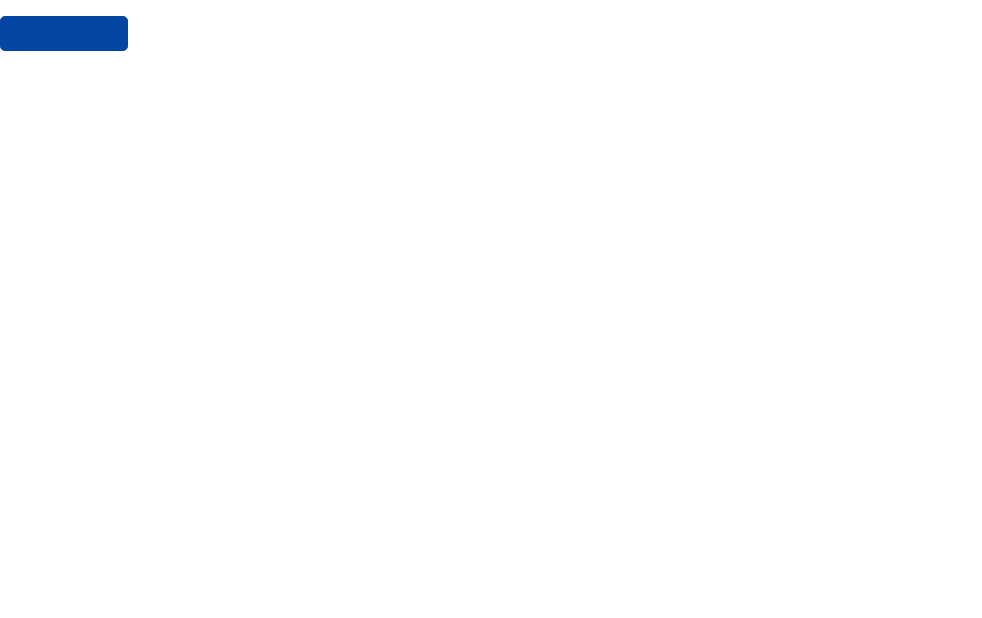
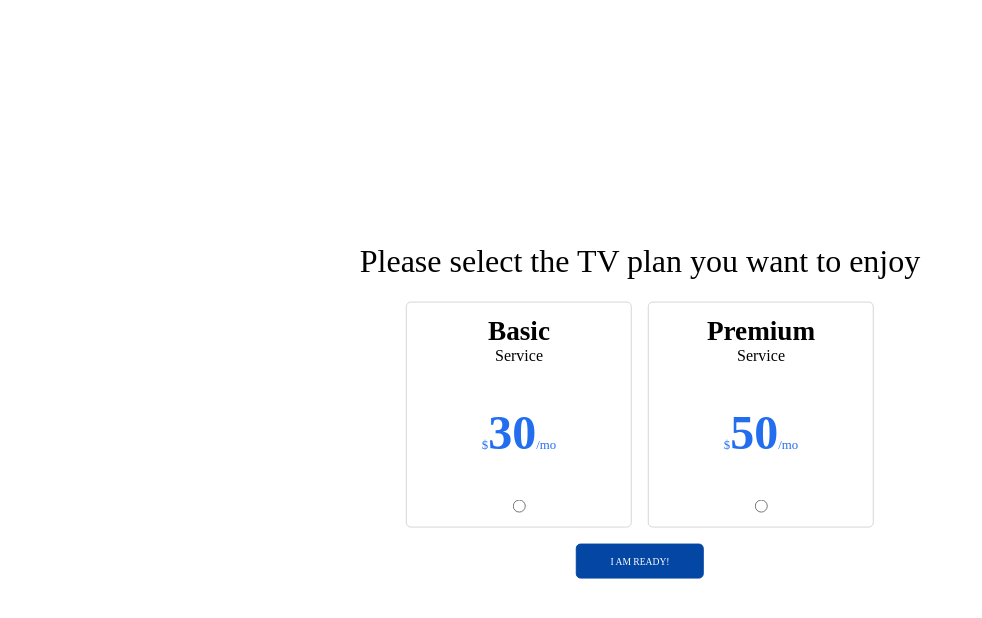
Before and after one commit to Cieth/Mega-tv-services, a React (Create React App) app: page /plan in a window 1280 px wide. Shown: the top 618 px of the page, without its empty margins (0-982 px from the left). Built offline with nearby package versions, Linux system fonts and the light colour scheme.

Commit message:
add plan page

```diff
--- a/src/components/Button.tsx
+++ b/src/components/Button.tsx
@@ -1,9 +1,7 @@
-import React from 'react';
 import '../styles/components/Button.scss';
 import { useLocation } from 'react-router-dom';
 const Button = () => {
   const location = useLocation();
-  console.log(location.pathname);
 
   const getCurrentLocation = () => {
     switch (location.pathname) {
@@ -13,6 +11,10 @@ const Button = () => {
         return 'NEXT';
       case '/address':
         return 'YES!';
+      case '/plan':
+        return 'I AM READY!';
+      case '/suscribe':
+        return 'SUSCRIBE NOW!';
     }
   };
   const currentLocation = getCurrentLocation();
--- /dev/null
+++ b/src/components/Card.tsx
@@ -0,0 +1,38 @@
+import React from 'react';
+import { useDispatch } from 'react-redux';
+import { setPlan } from '../features/slices/userSlice';
+import '../styles/components/Card.scss';
+interface card {
+  plan: string;
+}
+
+const Card = ({ plan }: card) => {
+  const dispatch = useDispatch();
+  const handleClick = () => {
+    dispatch(setPlan(plan));
+  };
+
+  return (
+    <div className='Card__main'>
+      <div className='Card__title'>
+        <p>{plan}</p>
+        <span>Service</span>
+      </div>
+      <div className='Card__price'>
+        <p>
+          $<span>{plan === 'Basic' ? 30 : 50}</span>
+          /mo
+        </p>
+      </div>
+      <input
+        onClick={handleClick}
+        type='radio'
+        id='30'
+        name='plans'
+        value={30}
+      />
+    </div>
+  );
+};
+
+export default Card;
--- /dev/null
+++ b/src/components/Cards.tsx
@@ -0,0 +1,15 @@
+import React from 'react';
+import '../styles/components/Cards.scss';
+import Card from './Card';
+const Cards = () => {
+  return (
+    <>
+      <form className='Cards_body'>
+        <Card plan={'Basic'} />
+        <Card plan={'Premium'} />
+      </form>
+    </>
+  );
+};
+
+export default Cards;
--- a/src/pages/Plan.tsx
+++ b/src/pages/Plan.tsx
@@ -1,7 +1,19 @@
-import React from 'react';
+import { Link } from 'react-router-dom';
 import Button from '../components/Button';
+import Cards from '../components/Cards';
+import '../styles/pages/Plan.scss';
 const Plan = () => {
-  return <Button />;
+  return (
+    <>
+      <div className='Plan_body'>
+        <h1>Please select the TV plan you want to enjoy</h1>
+        <Cards />
+        <Link to={'/suscribe'}>
+          <Button />
+        </Link>
+      </div>
+    </>
+  );
 };
 
 export default Plan;
--- /dev/null
+++ b/src/styles/components/Card.scss
@@ -0,0 +1,33 @@
+.Card__main {
+  display: flex;
+  flex-direction: column;
+  align-items: center;
+  justify-content: space-around;
+  border: 1px solid rgb(214, 214, 214);
+  border-radius: 5px;
+  min-width: 14rem;
+  min-height: 14rem;
+  .Card__title {
+    display: flex;
+    flex-direction: column;
+    p {
+      font-weight: bold;
+      margin: 0;
+      font-size: 1.7rem;
+    }
+  }
+  .Card__price {
+    color: rgb(35, 110, 238);
+    p {
+      font-size: 0.8rem;
+    }
+    span {
+      font-weight: bold;
+      font-size: 3rem;
+    }
+  }
+  @media (max-width: 470px) {
+    min-width: 8rem;
+    min-height: 14rem;
+  }
+}
--- /dev/null
+++ b/src/styles/components/Cards.scss
@@ -0,0 +1,8 @@
+.Cards_body {
+  display: flex;
+  justify-content: center;
+  column-gap: 1rem;
+  text-align: center;
+  max-width: 20rem;
+  max-height: 20rem;
+}
--- a/src/styles/pages/Plan.scss
+++ b/src/styles/pages/Plan.scss
@@ -0,0 +1,14 @@
+.Plan_body {
+  display: flex;
+  flex-direction: column;
+  position: absolute;
+  top: 50%;
+  left: 50%;
+  transform: translate(-50%, -50%);
+  justify-content: center;
+  align-items: center;
+  h1 {
+    text-align: center;
+    font-weight: 100;
+  }
+}
```
